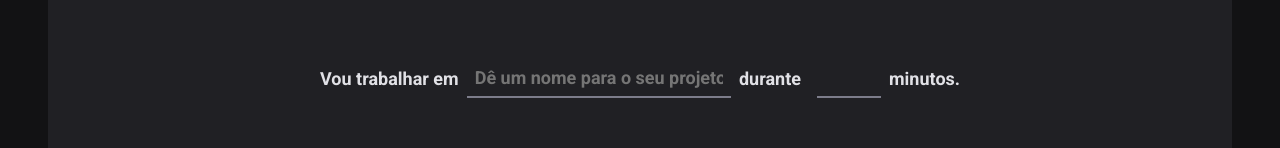
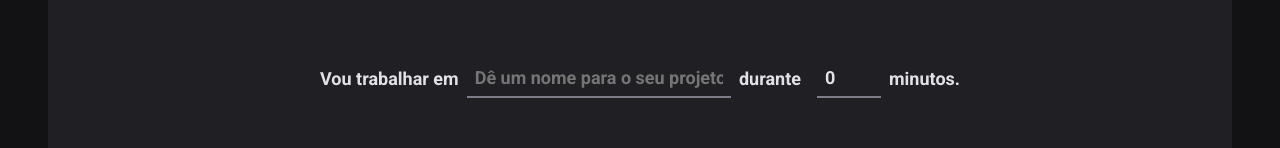
Before and after one commit to gustavobtflores/pomodoro-rocket, a React (Vite) app: page / in a window 1280 px wide. Shown: the part 166-314 px from the top of the page. Built offline with nearby package versions, Linux system fonts and the light colour scheme.

Commit message:
newCycle form fully functional

```diff
--- a/src/pages/Home/index.tsx
+++ b/src/pages/Home/index.tsx
@@ -18,13 +18,20 @@
   minutesAmount: zod.number().min(5).max(60),
 })
 
+type NewCycleFormData = zod.infer<typeof newCycleFormValidationSchema>
+
 export function Home() {
-  const { register, handleSubmit, watch } = useForm({
+  const { register, handleSubmit, watch, reset } = useForm<NewCycleFormData>({
     resolver: zodResolver(newCycleFormValidationSchema),
+    defaultValues: {
+      task: '',
+      minutesAmount: 0,
+    },
   })
 
-  function handleCreateNewCycle(data: any) {
+  function handleCreateNewCycle(data: NewCycleFormData) {
     console.log(data)
+    reset()
   }
 
   const task = watch('task')
```
